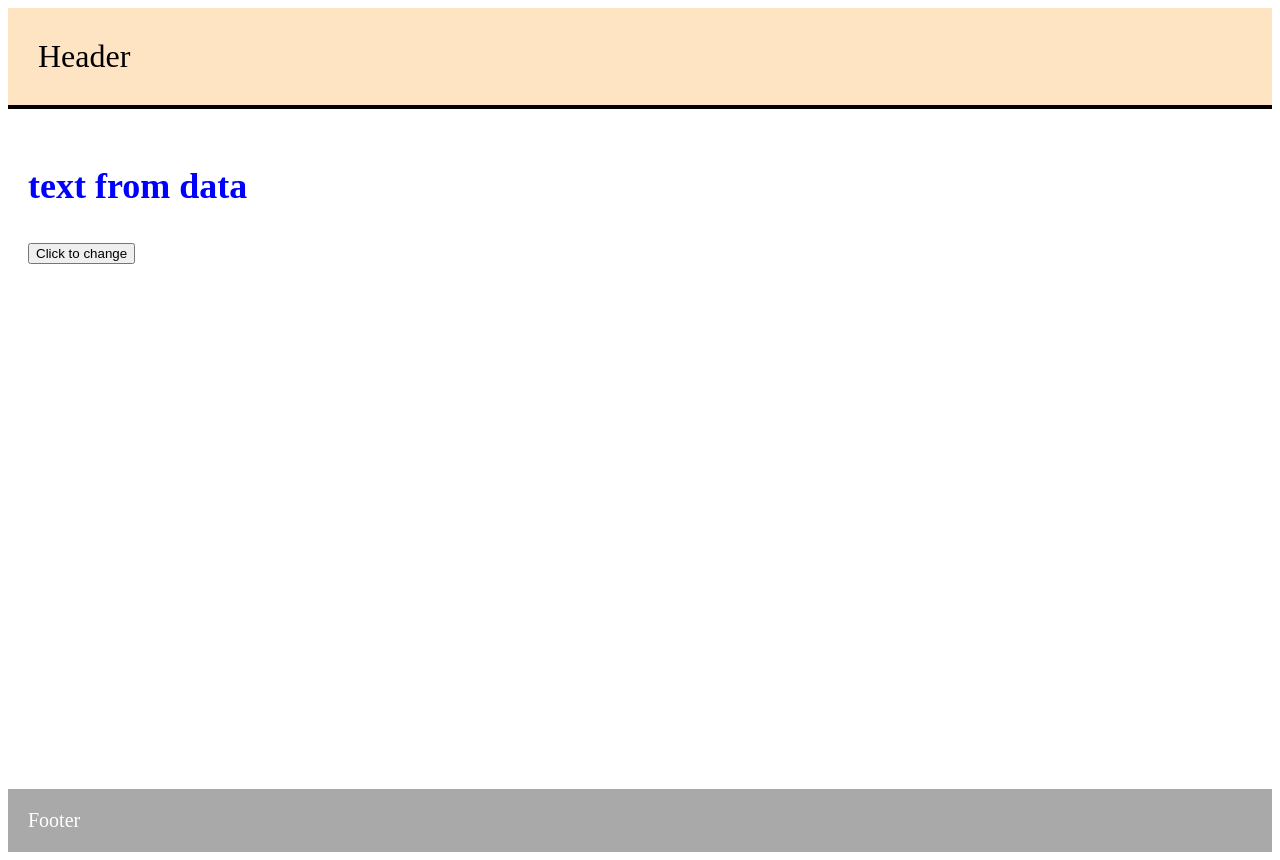
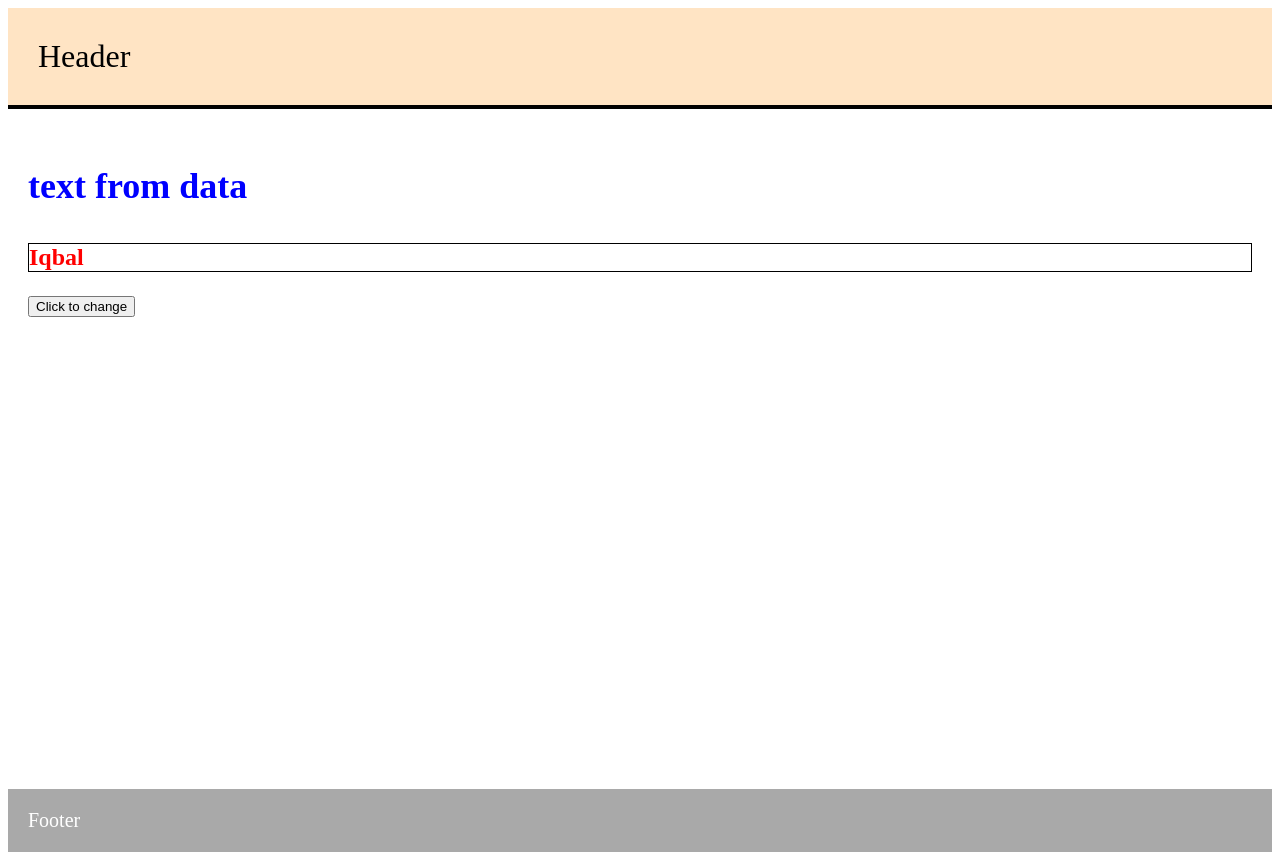
Before and after one commit to muhammadiqbalg1001/vue-cli-exercise, a Vue app: page / in a window 1280 px wide. Built offline with nearby package versions, Linux system fonts and the light colour scheme.

Commit message:
msg: Learn Local Custome Directives

```diff
--- a/src/components/Directives/index.vue
+++ b/src/components/Directives/index.vue
@@ -1,6 +1,7 @@
 <template>
   <!-- <h3 v-custDir></h3> -->
   <h3 v-custDir.blue.big="valDirecive"></h3>
+  <h3 v-user-name.border="name"></h3>
   <!-- <h3 v-custDir.red.big="valDirecive"></h3> -->
 
   <button @click="this.valDirecive = 'Text has been changed'">Click to change</button>
@@ -11,7 +12,18 @@ export default {
   data() {
     return {
       valDirecive: 'text from data',
+      name: 'Iqbal',
     }
+  },
+  directives: {
+    'user-name': {
+      beforeMount(el, binding) {
+        el.innerHTML = binding.value
+        el.style.color = 'red'
+        el.style.fontSize = '24px'
+        el.style.border = binding.modifiers.border ? '1px solid black' : 'none'
+      },
+    },
   },
 }
 </script>
--- a/src/main.js
+++ b/src/main.js
@@ -11,11 +11,7 @@ app.directive('custDir', {
     console.log('created')
   },
   beforeMount(el, binding) {
-    console.log(el.parentNode)
-    console.log('beforeMount')
-
     el.style.color = binding.modifiers.blue ? 'blue' : 'red'
-
     el.style.fontSize = binding.modifiers.small ? '12px' : '36px'
 
     el.innerHTML = binding.value
```
